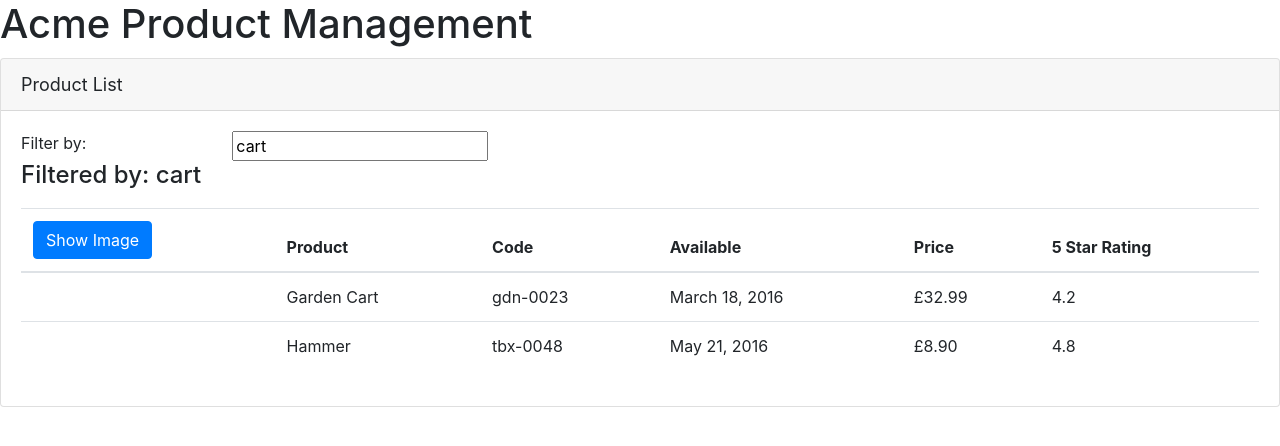
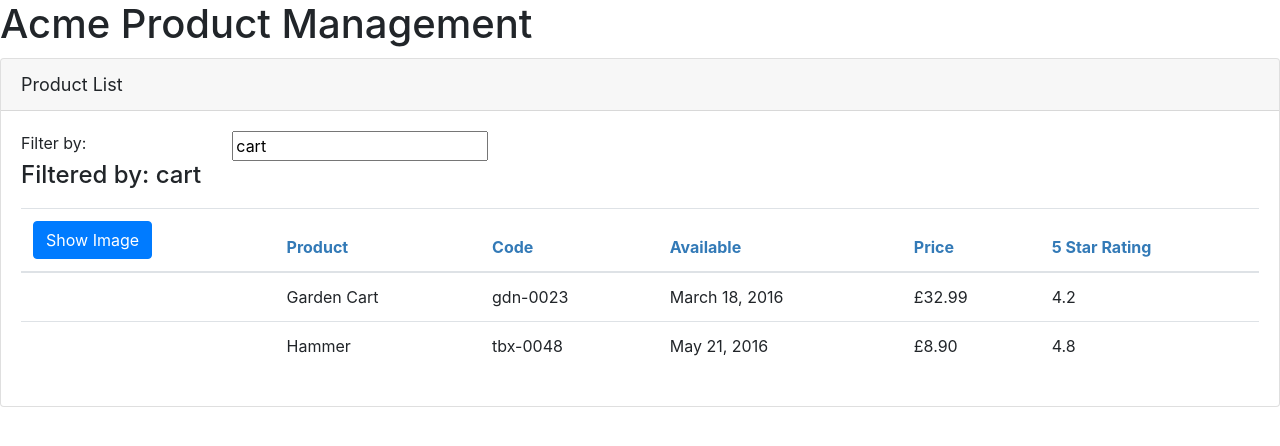
Before and after one commit to seb-faull/Angular-ProductManagement, an Angular app: page / in a window 1280 px wide. Shown: the top 446 px of the page. Built offline with nearby package versions, Linux system fonts and the light colour scheme.

Commit message:
Encapsulate component styles

```diff
--- /dev/null
+++ b/src/app/products/product-list.component.css
@@ -0,0 +1,3 @@
+thead {
+  color: #337AB7
+}
--- a/src/app/products/product-list.component.ts
+++ b/src/app/products/product-list.component.ts
@@ -1,8 +1,10 @@
 import { Component } from "@angular/core";
+import { IProduct } from "./product";
 
 @Component({
   selector: 'pm-products',
-  templateUrl: './product-list.component.html'
+  templateUrl: './product-list.component.html',
+  styleUrls: ['./product-list.component.css']
 })
 export class ProductListComponent {
   pageTitle: string = 'Product List';
@@ -10,7 +12,7 @@
   imageMargin: number = 2;
   showImage: boolean = false;
   listFilter: string = 'cart';
-  products: any[] = [
+  products: IProduct[] = [
     {
       "productId": 2,
       "productName": "Garden Cart",
--- /dev/null
+++ b/src/app/products/product.ts
@@ -0,0 +1,10 @@
+export interface IProduct {
+  productId: number;
+  productName: string;
+  productCode: string;
+  releaseDate: string;
+  price: number;
+  description: string;
+  starRating: number;
+  imageUrl: string;
+}
```
